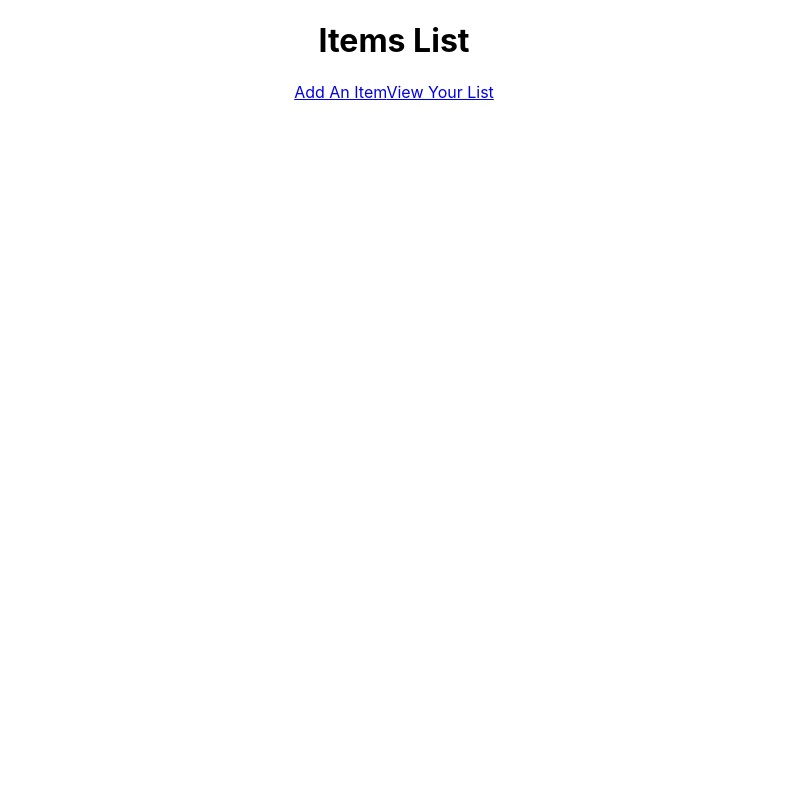
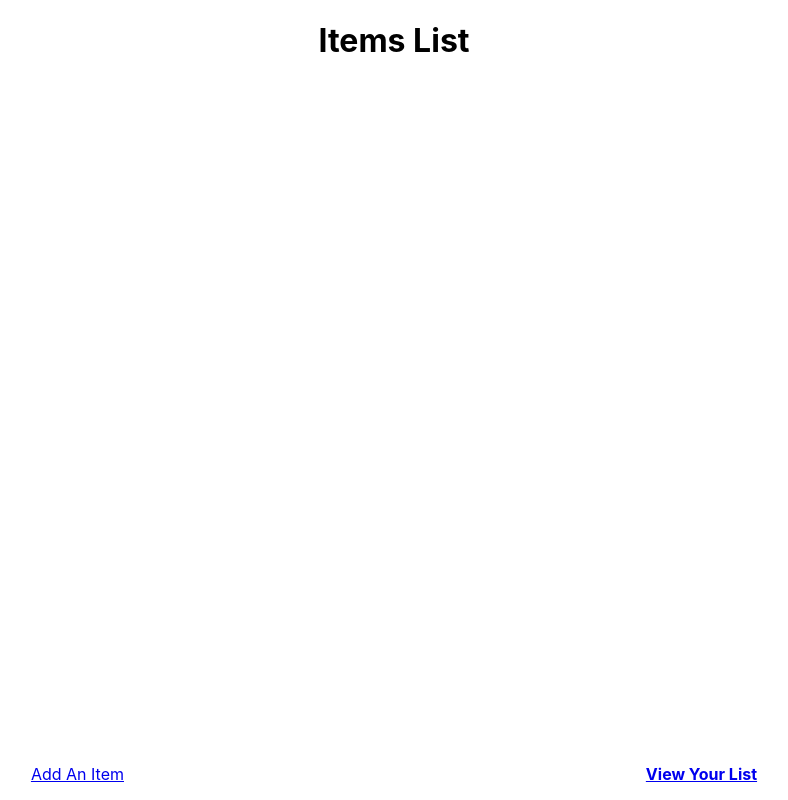
Before and after one commit to the-collab-lab/tcl-28-smart-shopping-list, a React (Create React App) app: page /list in a window 1280 px wide. Shown: the whole page, without its empty margins (246-1034 px from the left). Built offline with nearby package versions, Linux system fonts and the light colour scheme.

Commit message:
added some basic active styling to links in footer

```diff
--- a/src/Footer.js
+++ b/src/Footer.js
@@ -1,11 +1,15 @@
 import React from 'react';
-import { Link } from 'react-router-dom';
+import { NavLink } from 'react-router-dom';
 
 const Footer = () => {
   return (
-    <div>
-      <Link to="/add">Add An Item</Link>
-      <Link to="/list">View Your List</Link>
+    <div className="footer">
+      <NavLink to="/add" activeClassName="active-link">
+        Add An Item
+      </NavLink>
+      <NavLink to="/list" activeClassName="active-link">
+        View Your List
+      </NavLink>
     </div>
   );
 };
--- a/src/index.css
+++ b/src/index.css
@@ -11,3 +11,17 @@
   font-family: source-code-pro, Menlo, Monaco, Consolas, 'Courier New',
     monospace;
 }
+
+.footer {
+  position: fixed;
+  bottom: 0;
+  right: 0;
+  left: 0;
+  padding: 16px;
+  display: flex;
+  justify-content: space-around;
+}
+
+.active-link {
+  font-weight: bold;
+}
```
Also changed, not shown: 1 other file (tests, documents, lock files or other folders).
